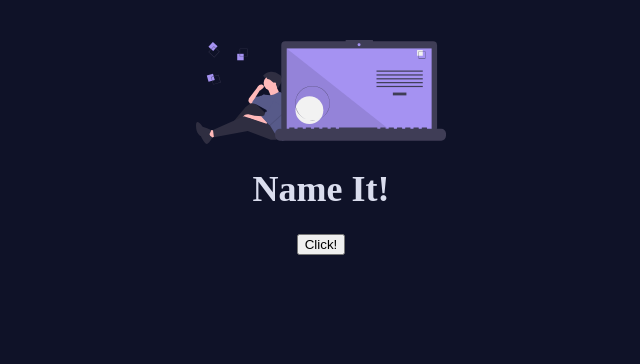
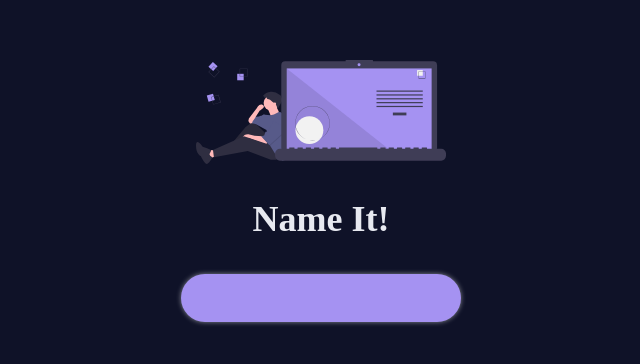
Before and after one commit to TheLeanProgrammer/name-it, a React (Create React App) app: page / in a window 1280 px wide. Shown: the top 364 px of the page, without its empty margins (327-967 px from the left). Built offline with nearby package versions, Linux system fonts and the light colour scheme; a web font is replaced by a local one.

Commit message:
Finish landing page

```diff
--- a/src/components/App/App.css
+++ b/src/components/App/App.css
@@ -2,6 +2,6 @@ body {
     background: #0f1228;
     width: 100vw;
     overflow-x: hidden;
-    color: #daddee;
+    color: #e7e9f0;
     font-family: 'Lato', sans-serif;
 }
--- a/src/components/App/App.jsx
+++ b/src/components/App/App.jsx
@@ -3,8 +3,13 @@ import Header from '../Header/Header';
 import './App.css';
 
 import name from './../../lib/nameGenerator';
+import SearchBox from '../SearchBox/SearchBox';
 
 class App extends React.Component {
+    state = {
+        focusedHeader: true,
+    };
+
     componentDidMount() {
         console.log(name('Hello!'));
     }
@@ -12,7 +17,8 @@ class App extends React.Component {
     render() {
         return (
             <div className="app-container">
-                <Header />
+                <Header focusedHeader={this.state.focusedHeader} />
+                <SearchBox />
             </div>
         );
     }
--- a/src/components/Header/Header.css
+++ b/src/components/Header/Header.css
@@ -2,13 +2,14 @@
     display: flex;
     flex-direction: column;
     align-items: center;
-    margin-top: 40px;
+    margin-top: 60px;
 }
 
 .head-image {
     width: auto;
     -webkit-transition: width 1s; /* Safari */
     transition: max-width 1s, min-width 1s;
+    margin-bottom: 10px;
 }
 
 .head-image-expanded {
--- a/src/components/Header/Header.jsx
+++ b/src/components/Header/Header.jsx
@@ -2,24 +2,19 @@ import React, { useState } from 'react';
 import headerImage from './../../assets/icon.svg';
 import './Header.css';
 
-const Header = () => {
-    const [expandedImage, setExpandedImage] = useState(false);
-
+const Header = ({ focusedHeader }) => {
     return (
         <div className="head-container">
             <img
                 src={headerImage}
                 className={`head-image ${
-                    expandedImage
-                        ? 'head-image-contracted'
-                        : 'head-image-expanded'
+                    focusedHeader
+                        ? 'head-image-expanded'
+                        : 'head-image-contracted'
                 }`}
                 alt="header"
             />
             <h1 className="head-text">Name It!</h1>
-            <button onClick={() => setExpandedImage(!expandedImage)}>
-                Click!
-            </button>
         </div>
     );
 };
--- /dev/null
+++ b/src/components/SearchBox/SearchBox.css
@@ -0,0 +1,24 @@
+.search-container {
+    display: flex;
+    justify-content: center;
+    margin: 10px;
+}
+
+.search-input {
+    padding: 15px;
+    font-size: 16px;
+    border-width: 0px;
+    width: 250px;
+    border-color: #cccccc;
+    /* background-color: #ffffff; */
+    background-color: #a592f2;
+    color: #000000;
+    border-style: hidden;
+    border-radius: 50px;
+    box-shadow: 0px 0px 5px rgba(255, 255, 255, 0.5);
+    text-shadow: 0px 0px 5px rgba(66, 66, 66, 0.75);
+}
+
+.search-input:focus {
+    outline: none;
+}
--- /dev/null
+++ b/src/components/SearchBox/SearchBox.jsx
@@ -0,0 +1,12 @@
+import React from 'react';
+import './SearchBox.css';
+
+const SearchBox = () => {
+    return (
+        <div className="search-container">
+            <input className="search-input" />
+        </div>
+    );
+};
+
+export default SearchBox;
```
Also changed, not shown: 1 other file (tests, documents, lock files or other folders).
